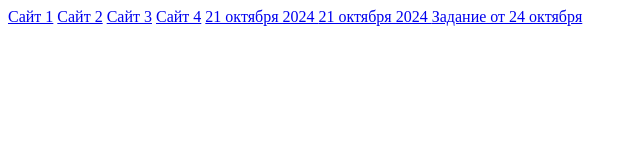
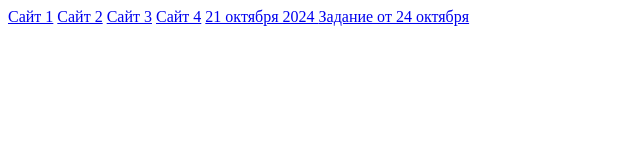
Before and after one commit to hanniemeow/hanniemeow.github.io, a plain HTML site: page index.html in a window 1280 px wide. Shown: the whole page, without its empty margins (0-640 px from the left). Drawn offline with Linux system fonts and the light colour scheme.

Commit message:
Update index.html

```diff
--- a/index.html
+++ b/index.html
@@ -11,7 +11,6 @@
     <a href="index 3.html">Сайт 3</a>
     <a href="index 4.html">Сайт 4</a>
     <a href='21oct24.html'>21 октября 2024 </a>
-    <a href='21oct24.html'>21 октября 2024 </a>
     <a href='24oct24.html'>Задание от 24 октября</a>
 </body>
 </html>
```
